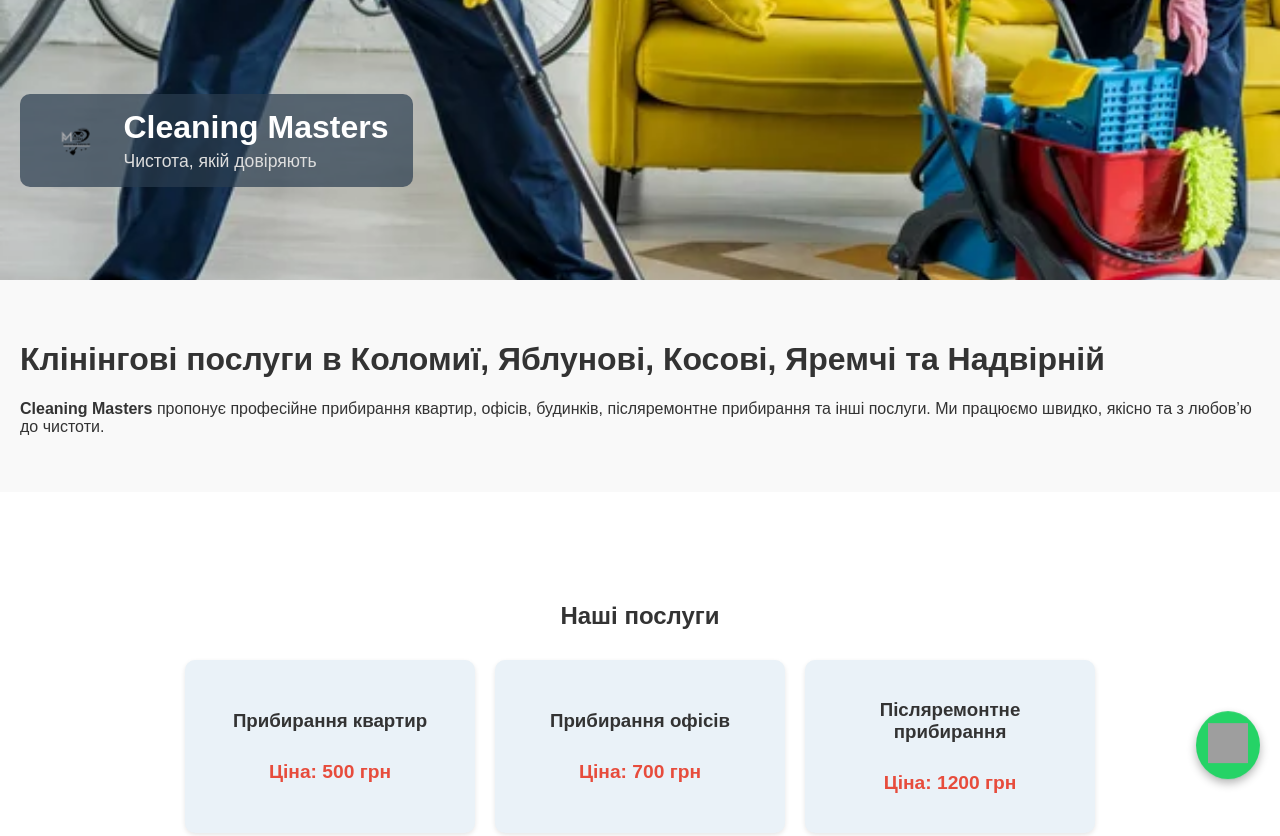
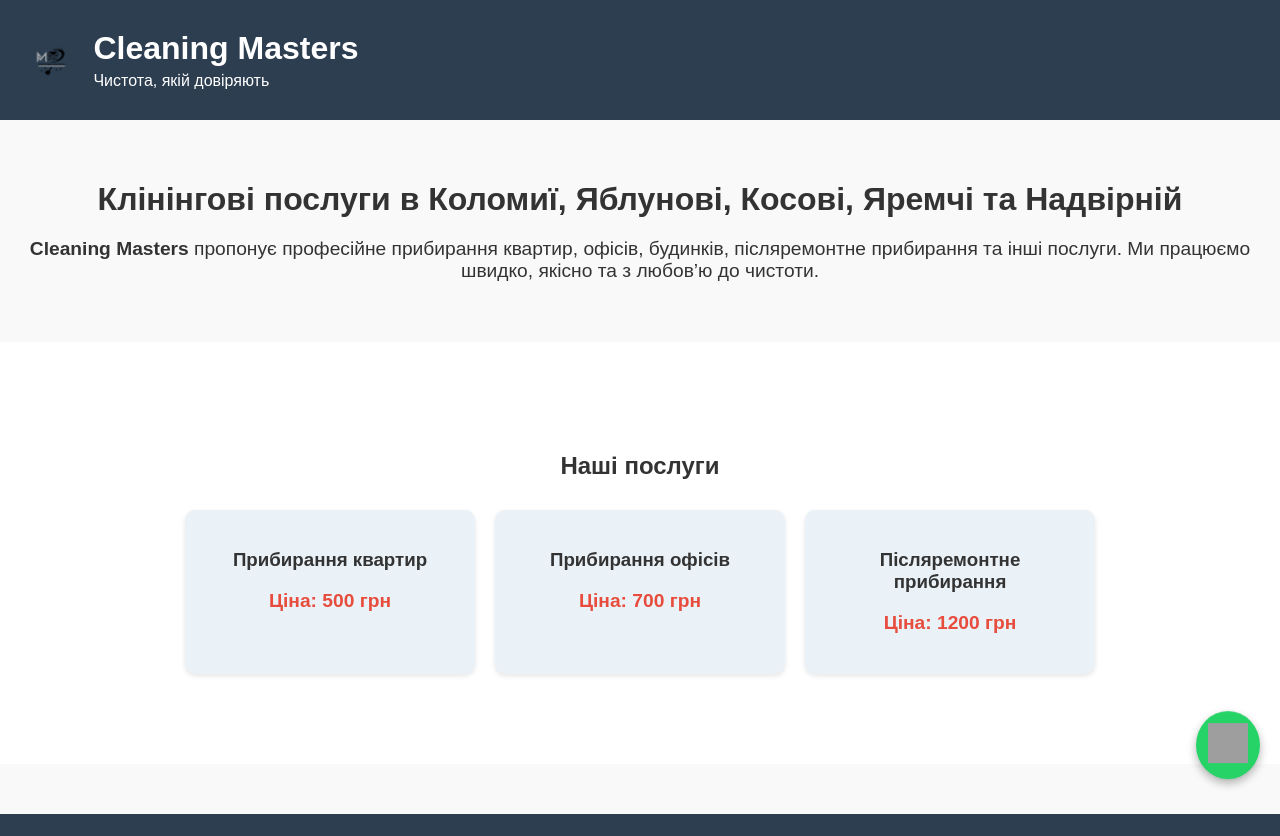
Before and after one commit to BOGDAN23341/cleaning-masters, a plain HTML site: page index.html in a window 1280 px wide. Shown: the top 836 px of the page. Drawn offline with Linux system fonts and the light colour scheme; grey boxes are pictures that could not be loaded.

Commit message:
style.css

```diff
--- a/style.css
+++ b/style.css
@@ -6,26 +6,22 @@ body {
   scroll-behavior: smooth;
 }
 
-/* 🔝 Шапка */
+/* Шапка */
 .header {
-  background: url('header-bg.jpg') center/cover no-repeat;
+  background: #2c3e50;
   color: white;
-  padding: 40px 20px;
+  padding: 30px 20px;
   display: flex;
+  justify-content: space-between;
   align-items: center;
-  justify-content: flex-start;
   gap: 20px;
-  min-height: 200px;
   flex-wrap: wrap; /* Додано для адаптивності */
 }
 
 .logo-container {
   display: flex;
   align-items: center;
-  gap: 15px;
-  background-color: rgba(44, 62, 80, 0.7);
-  padding: 15px 25px;
-  border-radius: 10px;
+  gap: 10px;
 }
 
 .logo {
@@ -35,21 +31,33 @@ body {
 .site-title {
   font-size: 2rem;
   font-weight: bold;
+  color: white;
   margin: 0;
-  color: #fff;
 }
 
 .site-subtitle {
-  font-size: 1.1rem;
+  font-size: 1rem;
+  color: white;
   margin: 5px 0 0;
-  color: #ddd;
 }
 
+/* Головний заголовок */
 .container {
   padding: 40px 20px;
+  text-align: center;
 }
 
-/* 🔧 Послуги */
+.container h1 {
+  font-size: 2rem;
+  margin-bottom: 20px;
+}
+
+.container p {
+  font-size: 1.2rem;
+  margin-bottom: 20px;
+}
+
+/* Послуги */
 .services {
   padding: 50px 0;
   background: #fff;
@@ -74,10 +82,6 @@ body {
   width: 250px;
   text-align: center;
   box-shadow: 0 2px 5px rgba(0,0,0,0.1);
-  display: flex;
-  flex-direction: column;
-  align-items: center;
-  justify-content: center;
 }
 
 .service-item h3 {
@@ -90,6 +94,7 @@ body {
   color: #e74c3c;
 }
 
+/* Футер */
 .footer {
   background: #2c3e50;
   color: white;
@@ -98,7 +103,7 @@ body {
   margin-top: 50px;
 }
 
-/* 📞 Кнопка телефону */
+/* Кнопка телефону */
 .floating-phone {
   position: fixed;
   bottom: 20px;
@@ -127,14 +132,12 @@ body {
   }
 }
 
-/* 📱 Адаптивність для мобільних і планшетів */
-
-/* Для планшетів і мобільних до 768px */
+/* Адаптивність для планшетів і мобільних до 768px */
 @media screen and (max-width: 768px) {
   .header {
     flex-direction: column;
     text-align: center;
-    padding: 30px 20px;
+    padding: 20px;
   }
 
   .logo-container {
@@ -153,7 +156,6 @@ body {
   .service-list {
     flex-direction: column;
     gap: 15px;
-    margin-top: 20px;
   }
 
   .service-item {
```
